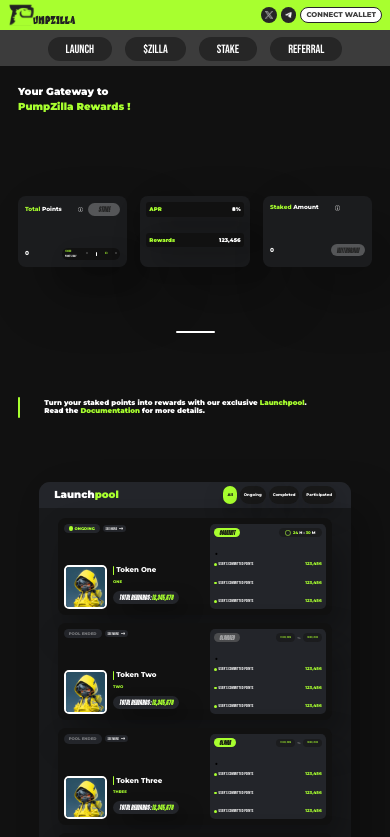
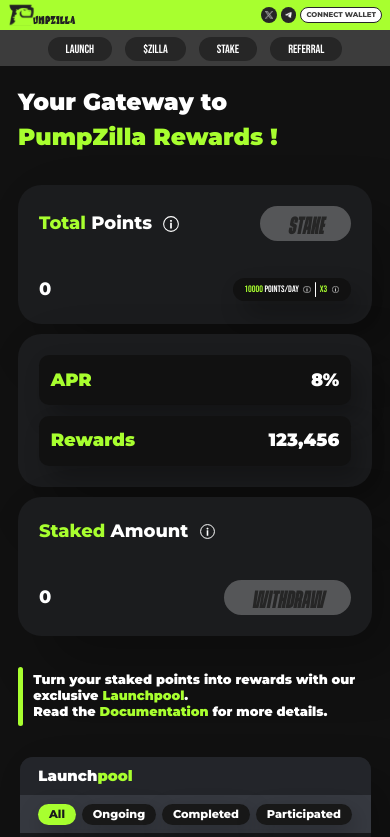
Before and after one commit to vizeerr/zilla, a Next.js app: page /stake in a window 390 px wide. Shown: the top 837 px of the page. Built offline with nearby package versions, Linux system fonts and the light colour scheme.

Commit message:
changes v2.5

```diff
--- a/src/app/stake/page.js
+++ b/src/app/stake/page.js
@@ -5,17 +5,17 @@
 const page = () => {
   return (
     <div className='bg-[#111111]'>
-        <p className='p-[4.6vw] font-montserrat font-[900] text-[2.6vw] text-white'> Your Gateway to <br/> <span className='text-primary'>PumpZilla Rewards !</span></p>
+        <p className='p-[4.6vw] font-montserrat font-[900] sm:text-[2.6vw] text-[6vw] text-white'> Your Gateway to <br/> <span className='text-primary'>PumpZilla Rewards !</span></p>
 
         <StakeTop/>
-        <div className='flex justify-center'>
+        <div className='sm:flex justify-center hidden'>
             <div className='bg-white w-[10vw] h-[0.4vw] rounded-full'>
             </div>
         </div>
-        <div className='px-[4.6vw] flex items-center gap-6 my-16'>
-            <div className='bg-primary w-[0.6vw] rounded-full  h-[5.5vw]'>
+        <div className='px-[4.6vw] flex items-center sm:gap-[1.2vw] gap-[2.5vw] sm:my-[3.3vw] my-[8vw]'>
+            <div className='bg-primary sm:w-[0.6vw] w-[2vw] rounded-full  sm:h-[5.5vw] h-[15vw]'>
             </div>
-            <div className='text-white font-montserrat text-[1.8vw] font-[900] leading-tight'>
+            <div className='text-white font-montserrat sm:text-[1.8vw] text-[3.3vw] font-[900] leading-tight'>
                 <p>Turn your staked points into rewards with our exclusive <span className='text-primary'>Launchpool</span>.<br/>
                 Read the <span className='text-primary'>Documentation</span> for more details.</p>
             </div>
--- a/src/components/StakeCard.jsx
+++ b/src/components/StakeCard.jsx
@@ -32,51 +32,51 @@
 
   return (
     <>
-        <div className='bg-[#111111] shadow-[12px_20px_37.64px_0px_#0000004D] rounded-[2vw] p-[1.5vw] flex'>
+        <div className='bg-[#111111] shadow-[12px_20px_37.64px_0px_#0000004D] sm:rounded-[2vw] rounded-[2.7vw] sm:p-[1.5vw] p-[1.9vw] flex'>
         <div className='w-[100%]'>
-            <div className='flex items-center gap-[0.8vw]'>
-                <div className='flex gap-[0.4vw] py-[0.5vw] px-[1.3vw] items-center bg-[#23252A] rounded-full'>
+            <div className='flex items-center sm:gap-[0.8vw] gap-[1.1vw]'>
+                <div className='flex gap-[0.4vw] sm:py-[0.5vw] py-[0.9vw] sm:px-[1.3vw] px-[1.99vw] items-center bg-[#23252A] rounded-full'>
                     {
                         data.status=="ongoing" && (
                             <>
-                                <span className='w-[1.1vw] h-[1.1vw] rounded-full  bg-primary'></span>
-                                <p className='font-montserrat font-[900] text-[1vw] text-primary'>ONGOING</p>
+                                <span className='sm:w-[1.1vw] w-[1.9vw] sm:h-[1.1vw] h-[1.8vw] rounded-full  bg-primary'></span>
+                                <p className='font-montserrat font-[900] sm:text-[1vw] text-[1.8vw] text-primary'>ONGOING</p>
                             </>
                         )
                     }
                     {
                         data.status=="ended" && (
-                            <p className='font-montserrat font-[900] text-[1vw] text-[#FFFFFF59] uppercase'>Pool Ended</p>
+                            <p className='font-montserrat font-[900] sm:text-[1vw] text-[1.8vw] text-[#FFFFFF59] uppercase'>Pool Ended</p>
                         )
                     }
                     {
                         data.status==null && (
-                            <p className='font-montserrat font-[900] text-[1vw] text-[#FFFFFF59] uppercase'>Pool Ended</p>
+                            <p className='font-montserrat font-[900] sm:text-[1vw] text-[1.8vw] text-[#FFFFFF59] uppercase'>Pool Ended</p>
                         )
                     }
                 </div>
                 <Link href={`/details/${data.token_address}`}>
-                <div className='anim flex gap-[0.6vw] items-center bg-[#23252A] rounded-full px-[0.7vw] py-[0.2vw]'>
-                     <p className='font-bebasneue text-[1vw] text-white'>see more</p>
-                    <div className='w-[1vw] h-[0.7vw]'>
+                <div className='anim flex sm:gap-[0.6vw] gap-[1vw] items-center bg-[#23252A] rounded-full sm:px-[0.7vw] px-[1.3vw] py-[0.2vw]'>
+                     <p className='font-bebasneue sm:text-[1vw] text-[1.7vw] text-white'>see more</p>
+                    <div className='sm:w-[1vw] w-[1.4vw] sm:h-[0.7vw] h-[1.4vw]'>
                         <Image src={rightr} className='w-full'/>
                     </div>
                 </div>
                 </Link>
             </div>
 
-            <div className='flex gap-[1.6vw] mt-8'>
-                <div className='w-[11.1vw] h-[11.1vw] overflow-hidden rounded-[1.3vw] border-2 border-white '>
+            <div className='flex items-center sm:gap-[1.6vw] gap-[3vw] sm:mt-[1.6vw] mt-[4.6vw]'>
+                <div className='sm:w-[11.1vw] w-[14vw] sm:h-[11.1vw] h-[14vw] overflow-hidden sm:rounded-[1.3vw] rounded-[1.7vw] sm:border-2 border-[1px] border-white '>
                     <Image src={pifico} className='w-full' alt=''/>
                 </div>
                 <div className='flex flex-col '>
-                    <div className='flex items-center gap-[0.6vw]'>
-                        <div className='bg-primary rounded-full w-[0.2vw] h-[2.3vw]'></div>
-                        <p className='font-montserrat font-[800] text-[1.8vw] text-white'>{data.name}</p>
+                    <div className='flex items-center sm:gap-[0.6vw] gap-[1vw]'>
+                        <div className='bg-primary rounded-full sm:w-[0.2vw] w-[0.8vw] sm:h-[2.3vw] h-[5vw]'></div>
+                        <p className='font-montserrat font-[800] sm:text-[1.8vw] text-[2.9vw] text-white'>{data.name}</p>
                     </div>
-                    <p className='text-primary text-[1vw] font-[800] font-montserrat mt-[0.8vw]'>{data.symbol}</p>
-                    <div className='bg-[#23252A] shadow-[9px_9px_17.4px_0px_#00000040] mt-[1.6vw] px-[1.5vw] pt-[0.2vw] leading-[3.1vw] rounded-full'>
-                        <p className='round text-[2vw] text-white'>Total Rewards  :  <span className='text-primary'>12,345,678</span></p>
+                    <p className='text-primary sm:text-[1vw] text-[2vw] font-[800] font-montserrat sm:mt-[0.8vw] mt-[2vw]'>{data.symbol}</p>
+                    <div className='bg-[#23252A] shadow-[9px_9px_17.4px_0px_#00000040] sm:mt-[1.6vw] mt-[2.1vw] sm:px-[1.5vw] px-[2vw] sm:pt-[0.2vw] pt-[0.7vw] sm:leading-[3.1vw] leading-[4vw] rounded-full'>
+                        <p className='round sm:text-[2vw] text-[2.5vw] text-white'>Total Rewards  :  <span className='text-primary'>12,345,678</span></p>
                     </div>
                 </div>
             </div>
@@ -84,14 +84,14 @@
         </div>
         <div className='w-[80%] mx-auto'>
 
-            <div className='bg-[#23252A] rounded-[1.3vw] p-[1.2vw] w-full h-full flex flex-col justify-around'>
+            <div className='bg-[#23252A] sm:rounded-[1.3vw] rounded-[1.4vw] sm:p-[1.2vw] p-[1.7vw] w-full h-full flex flex-col justify-around'>
                 <div className='flex justify-between items-center'>
                     {
                         data.activity == "commit" && (
                             <>
-                                <p onClick={()=>setStakeOpen(true)} className='round anim bg-primary text-[#111111] text-[1.8vw] px-[1.3vw] leading-[1.8vw] pt-[0.5vw] rounded-full'>COMMIT</p>
-                                <div className='bg-[#1B1C1E] rounded-full px-[1.6vw] py-[0.4vw] flex gap-[0.6vw] items-center'>
-                        <div className="relative flex items-center justify-center w-[1.5vw] h-[1.5vw]">
+                                <p onClick={()=>setStakeOpen(true)} className='round anim bg-primary text-[#111111] sm:text-[1.8vw] text-[2.3vw] sm:px-[1.3vw] px-[1.5vw] leading-[1.8vw] pt-[0.5vw] rounded-full'>COMMIT</p>
+                                <div className='bg-[#1B1C1E] rounded-full px-[1.6vw] py-[0.4vw] flex sm:gap-[0.6vw]  gap-[1vw] items-center'>
+                        <div className="relative flex items-center justify-center sm:w-[1.5vw] w-[1.9vw]  sm:h-[1.5vw] h-[1.9vw]">
                             {/* Circular Progress Bar */}
                             <svg className="w-full h-full" viewBox="0 0 100 100" xmlns="http://www.w3.org/2000/svg">
                                 {/* Background Circle */}
@@ -124,7 +124,7 @@
                             </svg>
                         </div>
 
-                        <p className='text-white font-[800] text-[1vw] font-montserrat'><span className='text-primary'>24</span> H : <span className='text-primary'>30</span> M</p>
+                        <p className='text-white font-[800] sm:text-[1vw] text-[1.8vw] font-montserrat'><span className='text-primary'>24</span> H : <span className='text-primary'>30</span> M</p>
                     </div>
                             </>
                         )
--- a/src/components/StakeGrid.jsx
+++ b/src/components/StakeGrid.jsx
@@ -21,22 +21,22 @@
 
   return (
     <>
-        <div className='w-[80%] mx-auto bg-[#18191B] shadow-[20px_20px_40px_0px_#00000040] rounded-[2.8vw] overflow-hidden'>
-            <div className='flex justify-between items-center bg-[#23252A] py-[1vw] px-[3.9vw]'>
-                <p className='text-white font-montserrat font-[900] text-[2.6vw] '>Launch<span className='text-primary'>pool</span></p>
-                <div className='flex gap-[0.8vw] items-center'>
+        <div className='sm:w-[80%] w-[90%] mx-auto bg-[#18191B] shadow-[20px_20px_40px_0px_#00000040] sm:rounded-[2.8vw] rounded-[3.3vw] overflow-hidden'>
+            <div className='flex  sm:flex-row flex-col  justify-between sm:items-center  bg-[#23252A] sm:py-[1vw]  sm:px-[3.9vw] '>
+                <p className='text-white font-montserrat font-[900] text-start sm:text-[2.6vw] text-[3.8vw] sm:py-0 sm:px-0 py-[2.1vw] px-[4.8vw]'>Launch<span className='text-primary'>pool</span></p>
+                <div className='flex sm:gap-[0.8vw] sm:justify-center justify-around items-center sm:bg-transparent bg-[#363940] sm:py-0 sm:px-0 py-[2.1vw] px-[4vw]'>
 
-                    <p onClick={()=>setFilter(0)} className={`${filter==0?"bg-primary text-[#18191B]" :"bg-[#181818] text-white"} shadow-[3px_9px_23.1px_0px_#00000040]  anim  font-montserrat text-[1vw] font-[800] px-[1vw] py-[6px] rounded-full `}>All</p>
-                    <p onClick={()=>setFilter(1)} className={`${filter==1?"bg-primary text-[#18191B]" :"bg-[#181818] text-white"}  shadow-[3px_9px_23.1px_0px_#00000040] anim  font-montserrat text-[1vw] font-[800] px-[1vw] py-[6px] rounded-full `}>Ongoing</p>
-                    <p onClick={()=>setFilter(2)} className={`${filter==2?"bg-primary text-[#18191B]" :"bg-[#181818] text-white"}  shadow-[3px_9px_23.1px_0px_#00000040] anim  font-montserrat text-[1vw] font-[800] px-[1vw] py-[6px] rounded-full `}>Completed</p>
-                    <p onClick={()=>setFilter(3)} className={`${filter==3?"bg-primary text-[#18191B]" :"bg-[#181818] text-white"}  shadow-[3px_9px_23.1px_0px_#00000040] anim  font-montserrat text-[1vw] font-[800] px-[1vw] py-[6px] rounded-full `}>Participated</p>
+                    <p onClick={()=>setFilter(0)} className={`${filter==0?"bg-primary text-[#18191B]" :"bg-[#181818] text-white"} shadow-[3px_9px_23.1px_0px_#00000040]  anim  font-montserrat sm:text-[1vw] text-[2.9vw] font-[800] sm:px-[1vw] px-[2.8vw] sm:py-[0.3vw] py-[0.6vw]  rounded-full `}>All</p>
+                    <p onClick={()=>setFilter(1)} className={`${filter==1?"bg-primary text-[#18191B]" :"bg-[#181818] text-white"}  shadow-[3px_9px_23.1px_0px_#00000040] anim  font-montserrat sm:text-[1vw] text-[2.9vw] font-[800] sm:px-[1vw] px-[2.8vw] sm:py-[0.3vw] py-[0.6vw]  rounded-full `}>Ongoing</p>
+                    <p onClick={()=>setFilter(2)} className={`${filter==2?"bg-primary text-[#18191B]" :"bg-[#181818] text-white"}  shadow-[3px_9px_23.1px_0px_#00000040] anim  font-montserrat sm:text-[1vw] text-[2.9vw] font-[800] sm:px-[1vw] px-[2.8vw] sm:py-[0.3vw] py-[0.6vw]  rounded-full `}>Completed</p>
+                    <p onClick={()=>setFilter(3)} className={`${filter==3?"bg-primary text-[#18191B]" :"bg-[#181818] text-white"}  shadow-[3px_9px_23.1px_0px_#00000040] anim  font-montserrat sm:text-[1vw] text-[2.9vw] font-[800] sm:px-[1vw] px-[2.8vw] sm:py-[0.3vw] py-[0.6vw] rounded-full `}>Participated</p>
 
 
 
 
                 </div>
             </div>
-            <div className='flex flex-col gap-[2vw] my-[2.6vw] mx-auto w-[88%]'>
+            <div className='flex flex-col sm:gap-[2vw] gap-[3.3vw] sm:my-[2.6vw] my-[3.8vw] mx-auto sm:w-[88%] w-[95%]'>
                 {allTokens.map((data, index) => (
                     <StakeCard setStakeOpen={setStakeOpen} key={index} data={data}   />
                 ))}
--- a/src/components/StakeTop.jsx
+++ b/src/components/StakeTop.jsx
@@ -28,15 +28,15 @@
     return (
         <>
 
-        <div className='flex px-[4.6vw] justify-between my-16'>
-            <div className='p-[1.8vw] w-[28vw] shadow-[28.42px_28.42px_56.84px_0px_#00000040] rounded-[2vw] bg-[#1B1C1E]'>
+            <div className='flex px-[4.6vw] sm:gap-0 gap-[2.6vw] justify-between my-[3.33vw] sm:flex-row flex-col'>
+                <div className='sm:p-[1.8vw] p-[5.4vw] sm:w-[28vw] w-full shadow-[28.42px_28.42px_56.84px_0px_#00000040] sm:rounded-[2vw] rounded-[6vw] bg-[#1B1C1E]'>
                     <div className='flex justify-between items-center'>
-                    <div className='flex gap-4 items-center'>
-                        <p className='text-white font-montserrat font-[800] text-[1.5vw]'>
+                        <div className='flex sm:gap-[0.8vw] gap-[2.9vw] items-center'>
+                            <p className='text-white font-montserrat font-[800] sm:text-[1.5vw] text-[4.6vw]'>
                                 <span className='text-primary'>Total</span> Points
                             </p>
                             <div
-                            className="w-[1.4vw] h-[1.4vw] relative"
+                                className="sm:w-[1.4vw] sm:h-[1.4vw] w-[4vw] h-[4vw] relative"
                                 onMouseEnter={() => setHoveredInfo(1)}
                                 onMouseLeave={() => setHoveredInfo(null)}
                                 >
@@ -53,18 +53,18 @@
                             </div>
                         </div>
 
-                    <buttom onClick={()=>setModel(0)} className={`${points>0? "bg-primary":"bg-[#555658]"} text-[#262626] round text-[2.1vw] px-[2.6vw] pt-[0.5vw] leading-[2.6vw] rounded-full`}>STAKE</buttom>
+                        <buttom onClick={()=>setModel(0)} className={`${points>0? "bg-primary":"bg-[#555658]"} text-[#262626] round sm:text-[2.1vw] text-[6.4vw] sm:px-[2.6vw] px-[7vw] sm:pt-[0.5vw] pt-[2vw] sm:leading-[2.6vw] leading-[7vw] rounded-full`}>STAKE</buttom>
 
                     </div>
-                <div className='flex justify-between items-center mt-8'>
+                    <div className='flex justify-between items-center sm:mt-[1.6vw] mt-[8.9vw]'>
                             <input onChange={(e)=>{
                             setPoints(e.target.value)
                         }}
-                    value= {points} className='text-white font-montserrat font-[800] text-[1.5vw] outline-none w-[50%] bg-transparent' placeholder='10,000,00k'></input>
-                    <div className='flex items-center gap-2 bg-[#111111] shadow-[9.69px_12.92px_23.5px_0px_#00000040] rounded-full px-[0.7vw] py-[0.4vw]'>
-                        <p className='font-bebasneue text-white text-[0.8vw]'><span className='text-primary'>10000</span> points/day</p>
+                        value= {points} className='text-white font-montserrat font-[800] sm:text-[1.5vw] text-[4.6vw] outline-none w-[50%] bg-transparent' placeholder='10,000,00k'></input>
+                        <div className='flex items-center sm:gap-[0.4vw] gap-[1.1vw] bg-[#111111] shadow-[9.69px_12.92px_23.5px_0px_#00000040] rounded-full sm:px-[0.7vw] px-[3vw] sm:py-[0.4vw] py-[1vw]'>
+                            <p className='font-bebasneue text-white sm:text-[0.8vw] text-[2.4vw]'><span className='text-primary'>10000</span> points/day</p>
                             <div
-                            className="w-[0.7vw] h-[0.7vw] relative"
+                                className="sm:w-[0.7vw] sm:h-[0.7vw] w-[2vw] h-[2vw] relative"
                                 onMouseEnter={() => setHoveredInfo(2)}
                                 onMouseLeave={() => setHoveredInfo(null)}
                                 >
@@ -79,10 +79,10 @@
                                     </div>
                                 )}
                             </div>
-                        <div className='bg-white w-[1px] h-[1vw] rounded-full'></div>
-                        <p className='font-bebasneue text-primary text-[0.8vw]'>x3</p>
+                            <div className='bg-white w-[0.05vw] sm:h-[1vw] h-[4vw] rounded-full'></div>
+                            <p className='font-bebasneue text-primary  sm:text-[0.8vw] text-[2.4vw]'>x3</p>
                             <div
-                            className="w-[0.7vw] h-[0.7vw] relative"
+                                className="sm:w-[0.7vw] sm:h-[0.7vw] w-[2vw] h-[2vw]  relative"
                                 onMouseEnter={() => setHoveredInfo(3)}
                                 onMouseLeave={() => setHoveredInfo(null)}
                                 >
@@ -93,28 +93,28 @@
                                     style={{ maxWidth: "14vw" }}
                                     >
                                     Bonus multiplier for staking Zilla without withdrawal.
-                                <div className="bg-[#3F3F3F] w-[20px] h-[20px] absolute top-[-8px] rotate-45 right-[45%]"></div>
+                                    <div className="bg-[#3F3F3F] w-[1vw] h-[1vw] absolute top-[-0.4vw] rotate-45 right-[45%]"></div>
                                     </div>
                                 )}
                             </div>
                         </div>
                     </div>
                 </div>
-            <div className='py-[1.5vw] px-[1.5vw] w-[28vw] shadow-[28.42px_28.42px_56.84px_0px_#00000040] rounded-[2vw] bg-[#1B1C1E]'>
-                <div className='flex justify-between bg-[#111111] shadow-[9.69px_12.92px_23.5px_0px_#00000040] p-[0.8vw] rounded-[0.8vw]'>
-                    <p className='text-primary text-[1.4vw] font-montserrat font-[900]'>APR</p>
-                    <p className='text-[1.4vw] text-white font-montserrat font-[900]'>8%</p>
+                <div className='sm:p-[1.8vw] p-[5.4vw] sm:w-[28vw] w-full shadow-[28.42px_28.42px_56.84px_0px_#00000040] sm:rounded-[2vw] rounded-[6vw] bg-[#1B1C1E]'>
+                    <div className='flex justify-between bg-[#111111] shadow-[9.69px_12.92px_23.5px_0px_#00000040] sm:p-[0.8vw] p-[3vw] sm:rounded-[0.8vw] rounded-[2.6vw]'>
+                        <p className='text-primary sm:text-[1.4vw] text-[4.6vw] font-montserrat font-[900]'>APR</p>
+                        <p className='sm:text-[1.4vw] text-[4.6vw] text-white font-montserrat font-[900]'>8%</p>
                     </div>
-                <div className='flex justify-between bg-[#111111] shadow-[9.69px_12.92px_23.5px_0px_#00000040] p-[0.8vw] rounded-[0.8vw] mt-4'>
-                    <p className='text-primary text-[1.4vw] font-montserrat font-[900]'>Rewards</p>
-                    <p className='text-[1.4vw] text-white font-montserrat font-[900]'>123,456</p>
+                    <div className='flex justify-between bg-[#111111] shadow-[9.69px_12.92px_23.5px_0px_#00000040] sm:p-[0.8vw] p-[3vw]  sm:rounded-[0.8vw] rounded-[2.6vw] sm:mt-[0.8vw] mt-[2.6vw]'>
+                        <p className='text-primary sm:text-[1.4vw] text-[4.6vw] font-montserrat font-[900]'>Rewards</p>
+                        <p className='sm:text-[1.4vw] text-[4.6vw] text-white font-montserrat font-[900]'>123,456</p>
                     </div>
                 </div>
-            <div className='p-[1.8vw] w-[28vw] shadow-[28.42px_28.42px_56.84px_0px_#00000040] rounded-[2vw] bg-[#1B1C1E]'>
-                <div className='flex gap-4 items-center'>
-                    <p className='text-white font-montserrat font-[800] text-[1.5vw]'><span className='text-primary'>Staked</span> Amount</p>
+                <div className='sm:p-[1.8vw] p-[5.4vw] sm:w-[28vw] w-full shadow-[28.42px_28.42px_56.84px_0px_#00000040] sm:rounded-[2vw] rounded-[6vw] bg-[#1B1C1E]'>
+                    <div className='flex sm:gap-[0.8vw] gap-[2.9vw] items-center'>
+                        <p className='text-white font-montserrat font-[800] sm:text-[1.5vw] text-[4.6vw]'><span className='text-primary'>Staked</span> Amount</p>
                         <div
-                            className="w-[1.4vw] h-[1.4vw] relative"
+                                className="sm:w-[1.4vw] sm:h-[1.4vw] w-[4vw] h-[4vw] relative"
                                 onMouseEnter={() => setHoveredInfo(4)}
                                 onMouseLeave={() => setHoveredInfo(null)}
                                 >
@@ -130,13 +130,13 @@
                                 )}
                             </div>
                     </div>
-                <div className='flex justify-between items-center mt-8 gap-1'>
+                    <div className='flex justify-between items-center sm:mt-[1.6vw] mt-[8.9vw] gap-[0.2vw]'>
                         <input onChange={(e)=>{
                             setStaked(e.target.value)
                         }}
                         value= {staked}
-                    className='font-montserrat text-[1.5vw] w-[50%] font-[800] text-white bg-transparent outline-none' placeholder='0'></input>
-                    <buttom onClick={()=>setModel(1)} className={`text-[#262626] ${staked > 0 ?"bg-primary":"bg-[#555658]"} round text-[2vw] px-[1.5vw] pt-[0.5vw] leading-[2.6vw] rounded-full`}>withdraw</buttom>
+                        className='font-montserrat sm:text-[1.5vw] text-[4.6vw] w-[50%] font-[800] text-white bg-transparent outline-none' placeholder='0'></input>
+                        <buttom onClick={()=>setModel(1)} className={`text-[#262626] ${staked > 0 ?"bg-primary":"bg-[#555658]"} round sm:text-[2.1vw] text-[6.4vw] sm:px-[2.6vw] px-[7vw] sm:pt-[0.5vw] pt-[2vw] sm:leading-[2.6vw] leading-[7vw]  rounded-full`}>withdraw</buttom>
 
                     </div>
                 </div>
```
Lines whose indentation alone changed are shown as unchanged.
